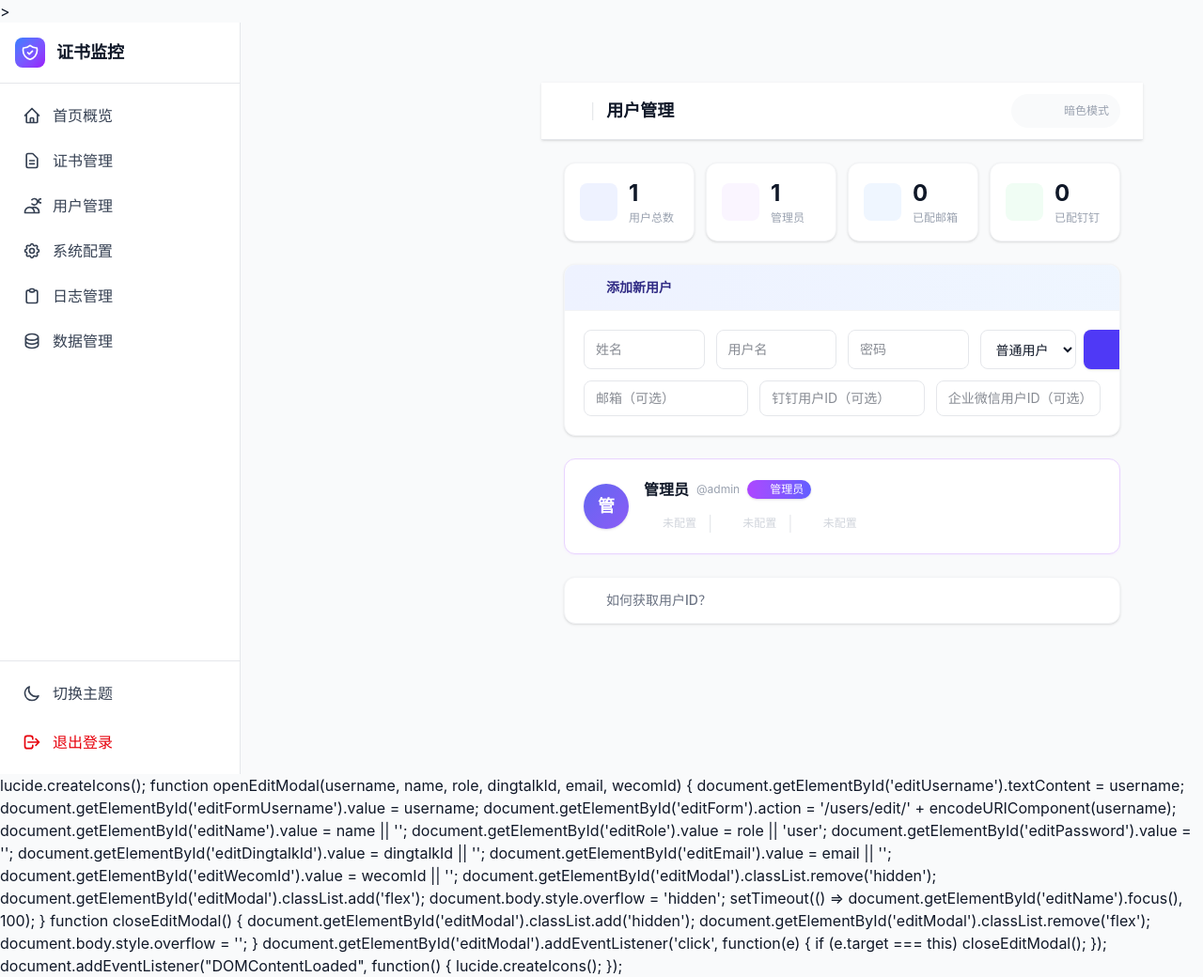
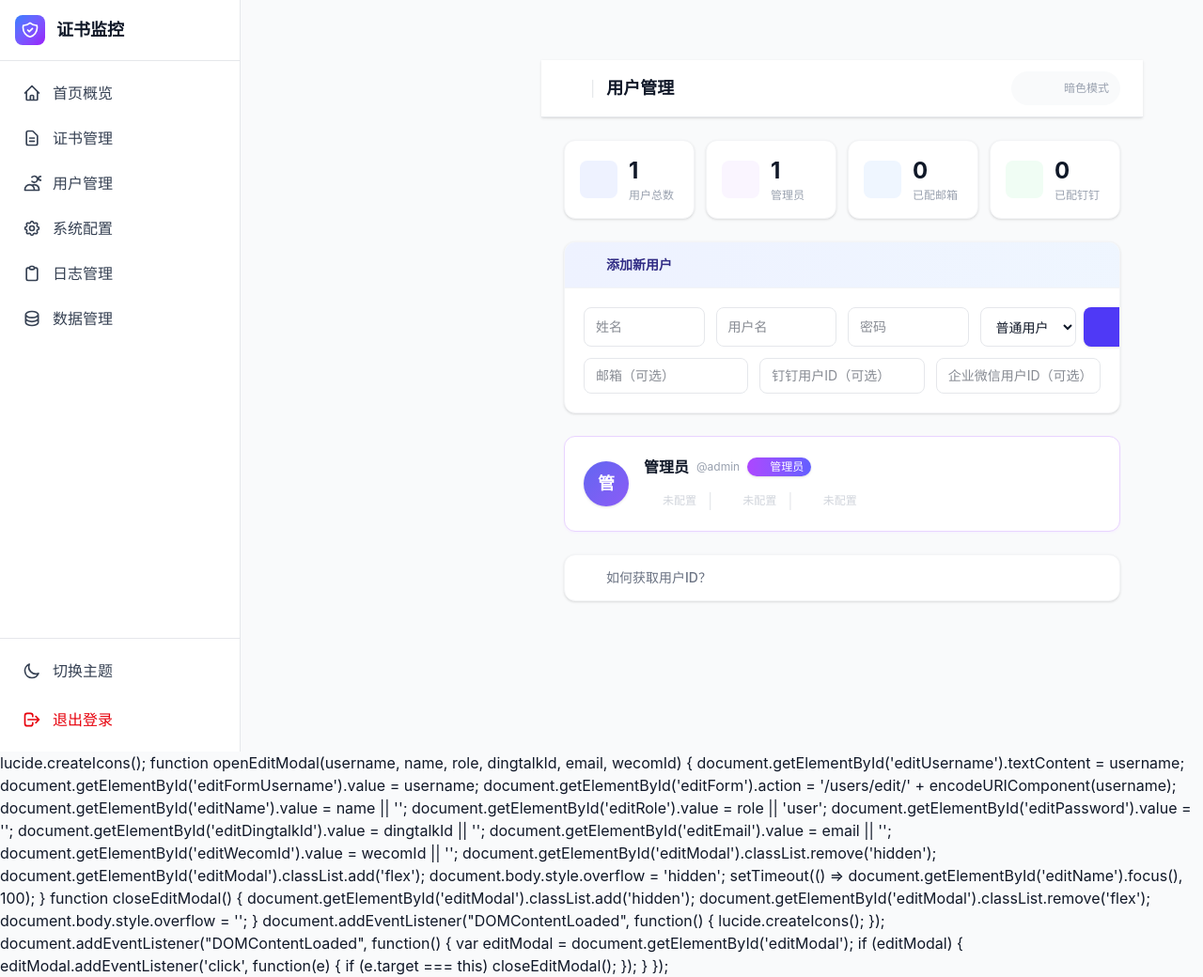
Before and after one commit to gosbyte/monitor, a Flask app: page /users in a window 1280 px wide. Shown: the whole page at 94% size. Run offline with Flask 3, Linux system fonts and the light colour scheme; a user stored in the database is signed in; data comes from the database, SQL or seed files in the repository.

Commit message:
fix(users.html): 删除孤立 '>' 字符，getElementById 放入 DOMContentLoaded

```diff
--- a/templates/users.html
+++ b/templates/users.html
@@ -3,10 +3,6 @@
 {% block title %}用户管理{% endblock %}
 
 {% block head %}
->
-  <meta charset="UTF-8">
-  <meta name="viewport" content="width=device-width, initial-scale=1.0">
-  <title>用户管理</title>
   <style nonce="{{ csp_nonce }}">
     * { font-family: -apple-system, BlinkMacSystemFont, "Segoe UI", Roboto, "Helvetica Neue", Arial, "Microsoft YaHei", sans-serif; }
     .avatar-grad { background: linear-gradient(135deg, var(--c1,#6366f1), var(--c2,#8b5cf6)); }
@@ -380,8 +376,14 @@ function closeEditModal() {
   document.body.style.overflow = '';
 }
 
-document.getElementById('editModal').addEventListener('click', function(e) {
-  if (e.target === this) closeEditModal();
+document.addEventListener("DOMContentLoaded", function() { lucide.createIcons(); });
+
+document.addEventListener("DOMContentLoaded", function() {
+  var editModal = document.getElementById('editModal');
+  if (editModal) {
+    editModal.addEventListener('click', function(e) {
+      if (e.target === this) closeEditModal();
+    });
+  }
 });
-document.addEventListener("DOMContentLoaded", function() { lucide.createIcons(); });
 {% endblock %}
```
